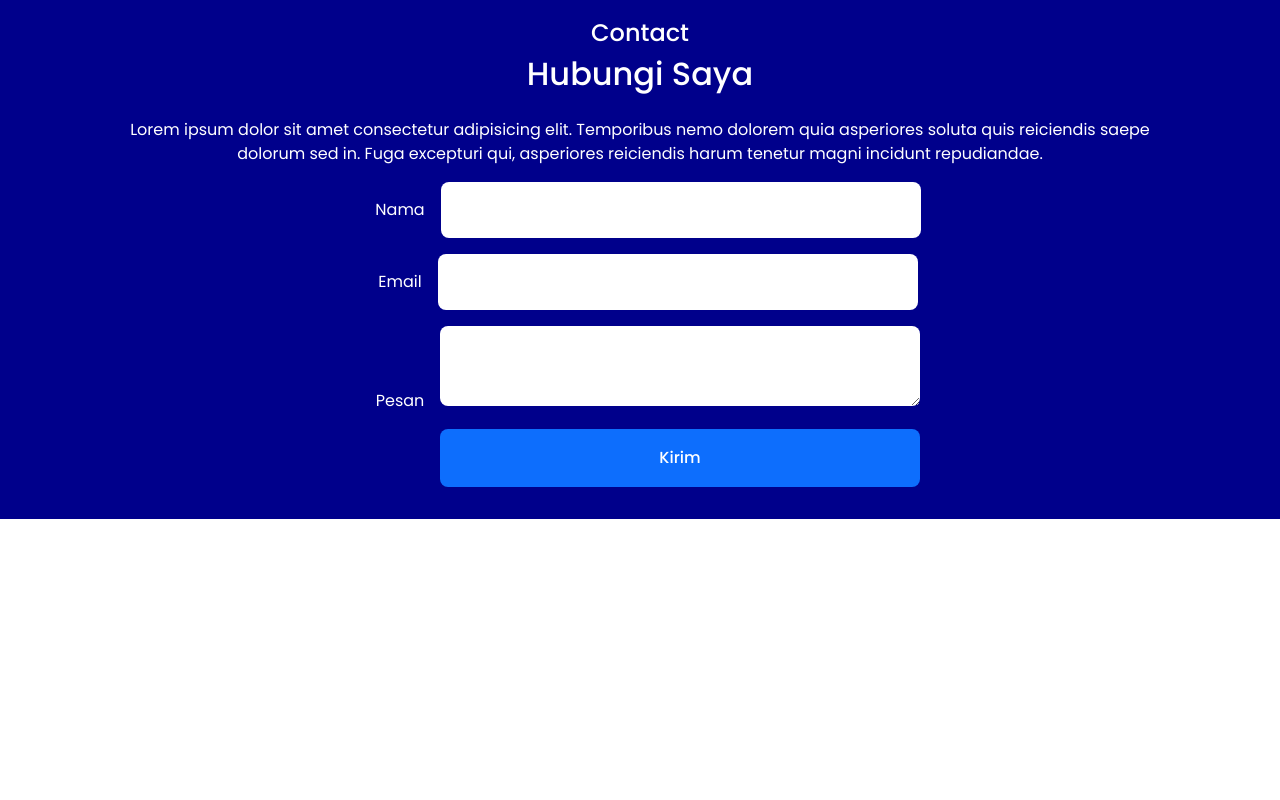
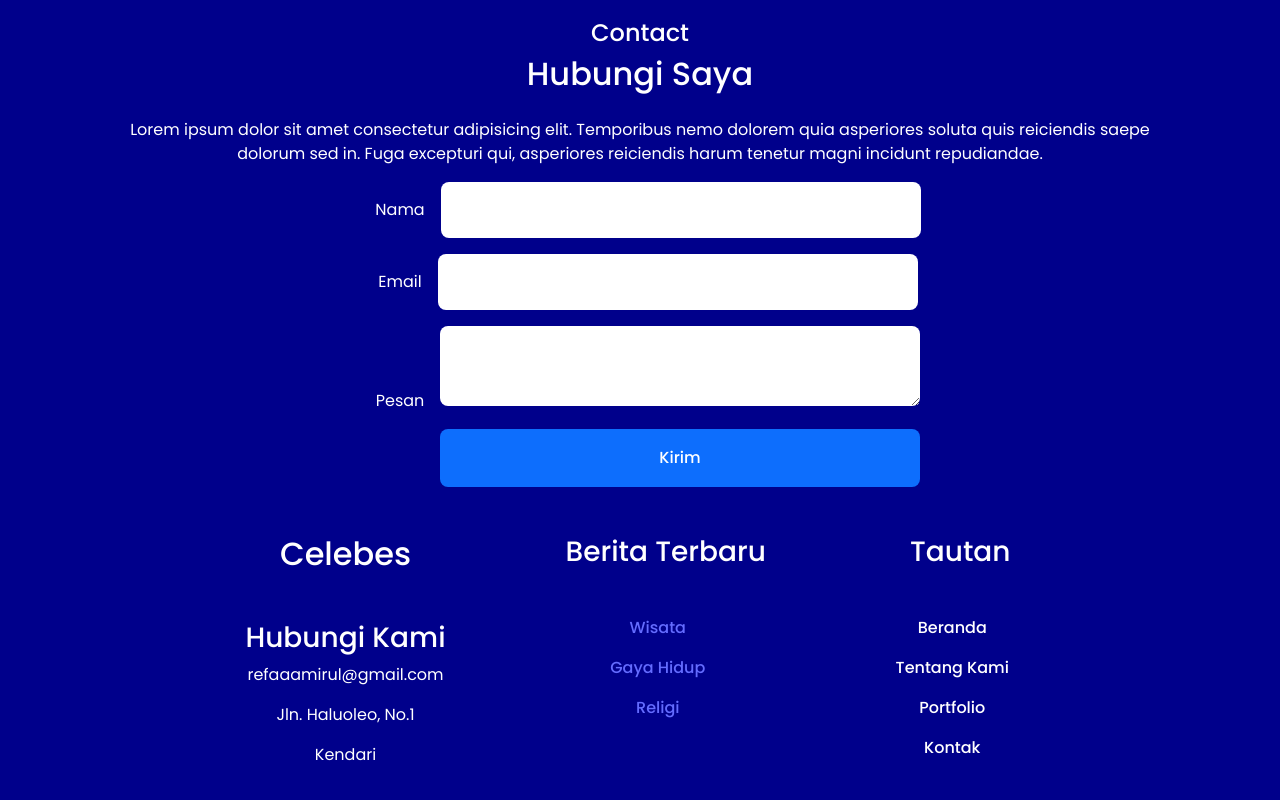
Before and after one commit to refaamirul/project-sederhana, a React (Vite) app: page / in a window 1280 px wide. Shown: the part 2594-3394 px from the top of the page. Before the commit the page ends 3113 px from the top, so only its background shows below. Built offline with nearby package versions, Linux system fonts and the light colour scheme.

Commit message:
initial commit

```diff
--- a/src/App.jsx
+++ b/src/App.jsx
@@ -6,6 +6,7 @@ import Hero from './assets/components/Hero/Hero'
 import About from './assets/components/About/About'
 import Portfolio from './assets/components/Portfolio/Portfolio'
 import Contact from './assets/components/Kontak/Contact'
+import Footer from './assets/components/Footer/Footer'
 
 function App() {
   return (
@@ -15,6 +16,7 @@ function App() {
       <About/>
       <Portfolio/>
       <Contact/>
+      <Footer/>
     </div>
   )
 }
--- /dev/null
+++ b/src/assets/components/Footer/Footer.css
@@ -0,0 +1,11 @@
+.berita > li {
+  list-style: none;
+}
+
+.judul-h3 {
+  margin-left: 3rem;
+}
+
+.footer-me {
+  padding: 0.10rem;
+}
--- /dev/null
+++ b/src/assets/components/Footer/Footer.jsx
@@ -0,0 +1,65 @@
+// eslint-disable-next-line no-unused-vars
+import React from 'react'
+import './Footer.css'
+
+const Footer = () => {
+  return (
+    <footer className="pb-12 pt-5 footer-me">
+      <div className="container d-flex justify-content-center">
+        <div className="d-flex flex-wrap">
+          <div className="mb-12 w-full px-4 font-medium md:w-1/3">
+            <h2 className="mb-5 text-4xl font-bold text-white">Celebes</h2>
+            <h3 className="mb-2 text-2xl font-bold">Hubungi Kami</h3>
+            <p>refaaamirul@gmail.com</p>
+            <p>Jln. Haluoleo, No.1</p>
+            <p>Kendari</p>
+          </div>
+          <div className="mb-12 w-full px-5">
+            <h3 className="mb-5 judul-h3 text-xl font-semibold text-white">Berita Terbaru</h3>
+            <ul className="text-slate-300 berita">
+              <li>
+                <a href="#" className="mb-3 inline-block text-base">Wisata</a>
+              </li>
+            </ul>
+            <ul className="text-slate-300 berita">
+              <li>
+                <a href="#" className="mb-3 inline-block text-base">Gaya Hidup</a>
+              </li>
+            </ul>
+            <ul className="text-slate-300 berita">
+              <li>
+                <a href="#" className="mb-3 inline-block text-base">Religi</a>
+              </li>
+            </ul>
+          </div>
+
+          <div className="mb-12 w-full px-5">
+          <h3 className="mb-5 judul-h3 text-xl font-semibold text-white">Tautan</h3>
+          <ul className="text-slate-300 berita">
+              <li>
+                <a href="#" className="mb-3 inline-block text-white">Beranda</a>
+              </li>
+            </ul>
+          <ul className="text-slate-300 berita">
+              <li>
+                <a href="#" className="mb-3 inline-block text-white">Tentang Kami</a>
+              </li>
+            </ul>
+          <ul className="text-slate-300 berita">
+              <li>
+                <a href="#" className="mb-3 inline-block text-white">Portfolio</a>
+              </li>
+            </ul>
+          <ul className="text-slate-300 berita">
+              <li>
+                <a href="#" className="mb-3 inline-block text-white">Kontak</a>
+              </li>
+            </ul>
+          </div>
+        </div>
+      </div>
+    </footer>
+  )
+}
+
+export default Footer
```
